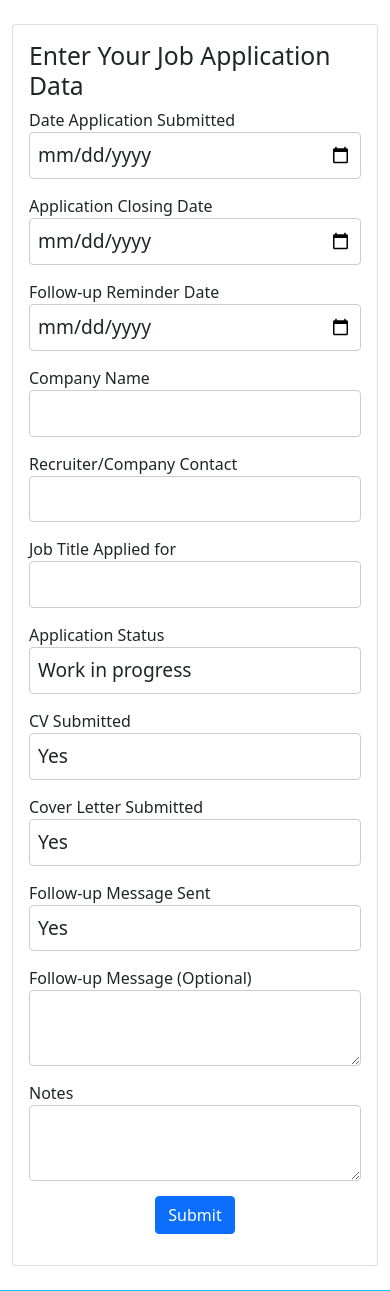
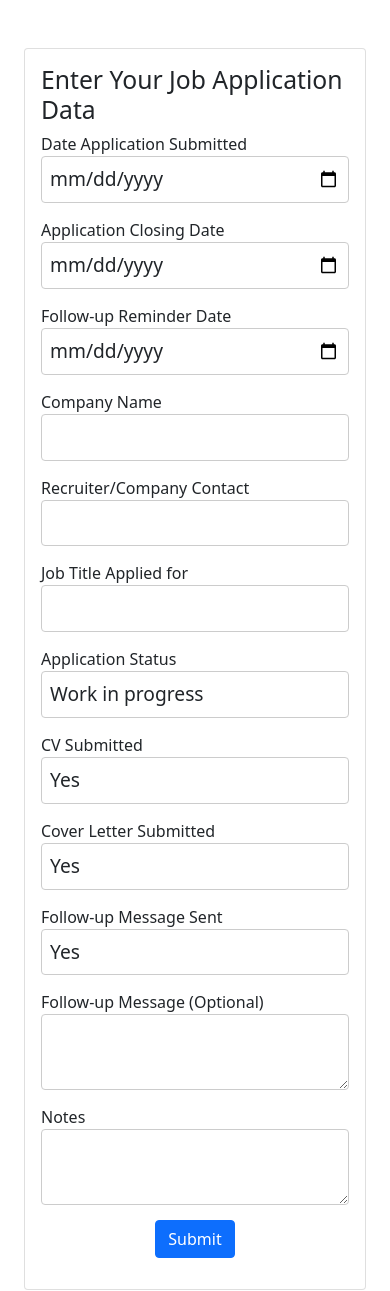
Before and after one commit to GinaHorch/job-application-tracker, a Flask app: page /form in a window 390 px wide. Shown: the part 241-1532 px from the top of the page. Run offline with Flask 3, Linux system fonts and the light colour scheme; the visitor is signed in with stand-in values (Sample User, id 1); parts of the project's set-up code (start-up, migrations or seed data) failed here and were passed over; some libraries are stand-ins or nearby versions.

Commit message:
Improve responsiveness

```diff
--- a/templates/form.html
+++ b/templates/form.html
@@ -3,8 +3,10 @@
 {% block title %}Enter Job Application Data{% endblock %}
 
 {% block content %}
-
-<div class="card mx-auto" style="max-width: 500px;">
+<div class="container mt-5">
+    <div class="row justify-content-center">
+        <div class="col-12 col-md-8 col-lg-6">
+            <div class="card">
                 <div class="card-body">
                     <h2 class="card-title">Enter Your Job Application Data</h2>
                     <form method="POST" action="{{ url_for('form') }}">
@@ -166,5 +168,8 @@
                     </form>
                 </div>
             </div>
+        </div>
+    </div>
+</div>
 
 {% endblock %}
```
Lines whose indentation alone changed are shown as unchanged.
